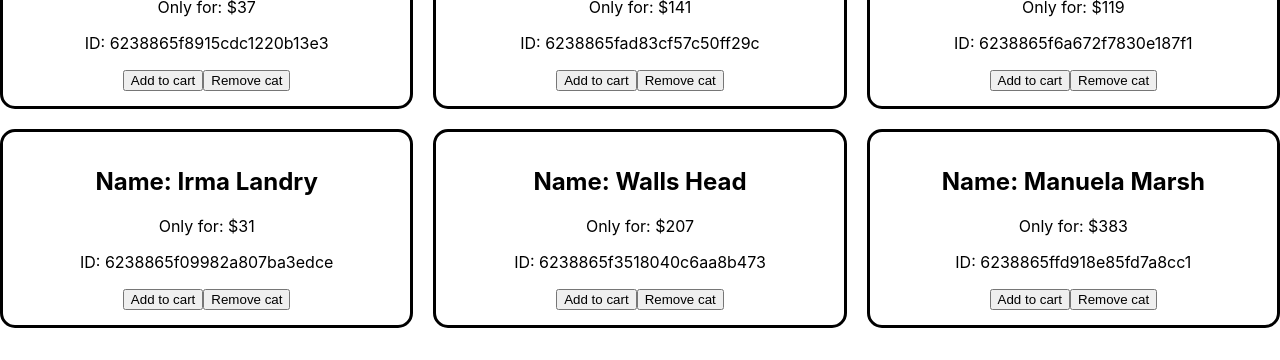
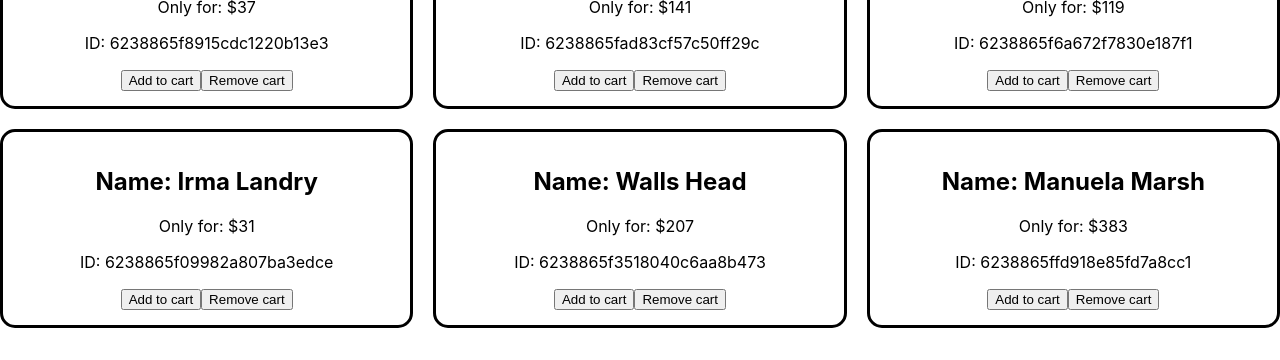
Before and after one commit to sayemhossain/reacr-practice-three, a React (Create React App) app: page / in a window 1280 px wide. Shown: the part 172-532 px from the top of the page. Built offline with nearby package versions, Linux system fonts and the light colour scheme.

Commit message:
new code added

```diff
--- a/src/Component/Cosmetic/Cosmetic.js
+++ b/src/Component/Cosmetic/Cosmetic.js
@@ -22,7 +22,7 @@ const Cosmetic = (props) => {
       >
         Add to cart
       </button>
-      <button>Remove cat</button>
+      <button>Remove cart</button>
     </div>
   );
 };
```
